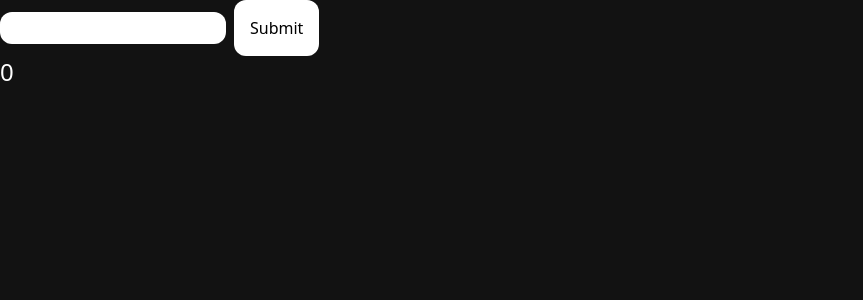
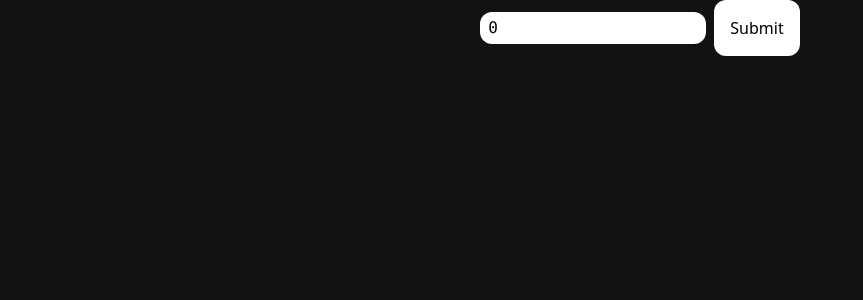
Before and after one commit to grgelsec/Blackjack.ai, a React (Vite) app: page / in a window 1280 px wide. Shown: the top 300 px of the page, without its empty margins (0-863 px from the left). Built offline with nearby package versions, Linux system fonts and the light colour scheme.

Commit message:
Learned lifting state

```diff
--- a/src/App.tsx
+++ b/src/App.tsx
@@ -1,11 +1,13 @@
-import Bet from "./components/playerbets"
+import Testing from "./components/test"
 
 function App() {
 
 
   return (
     <>
-    <Bet></Bet>
+    <div className="flex justify-center">
+    <Testing />
+    </div>
     </>
   )
 }
--- a/src/components/playerbets.tsx
+++ b/src/components/playerbets.tsx
@@ -1,28 +1,23 @@
-import { useState } from "react";
 
-//TODO: Need to show what the take home is for each bet, for submit onClick, calcualte what the take home is.
+interface BetProps {
+    betAmount: number;
+    handleChange: React.ChangeEventHandler<HTMLInputElement>;
+}
 
-export default function Bet() {
-
-    const [betAmount, setBetAmount] = useState<string | number>('');
-    const bet: number = Number(betAmount)
-    const [totalAmount, setTotalAmount] = useState<number>(0)
-
-    const handleBet = (bet: number) => {
-        setTotalAmount(totalAmount - bet)
-    }
-
+export default function Bet({ betAmount, handleChange }: BetProps){
 
     return (
         <>
         <form className="flex items-center gap-x-2">
             <input
-            type="text" value={betAmount} onChange={e => setBetAmount(e.target.value)} className="px-2 py-1 rounded-xl bg-white font-mono"/>
+            type="text"
+            value={betAmount}
+            onChange={handleChange}
+            className="px-2 py-1 rounded-xl bg-white font-mono"/>
             <button
             type="submit"
             className="px-4 py-4 rounded-xl bg-white">Submit</button>
         </form>
-        <h1 className="text-white text-2xl">{totalAmount + bet}</h1>
         </>
     );
 
--- /dev/null
+++ b/src/components/test.tsx
@@ -0,0 +1,17 @@
+import { useState } from "react";
+import Bet from "./playerbets";
+
+export default function Testing(){
+
+    const [betAmount, setBetAmount] = useState(0);
+
+    function handleChange(e: React.ChangeEvent<HTMLInputElement>) {
+        setBetAmount(Number(e.target.value))
+    }
+
+    return(
+        <>
+            <Bet betAmount={betAmount} handleChange={handleChange} />
+        </>
+    );
+}
```
